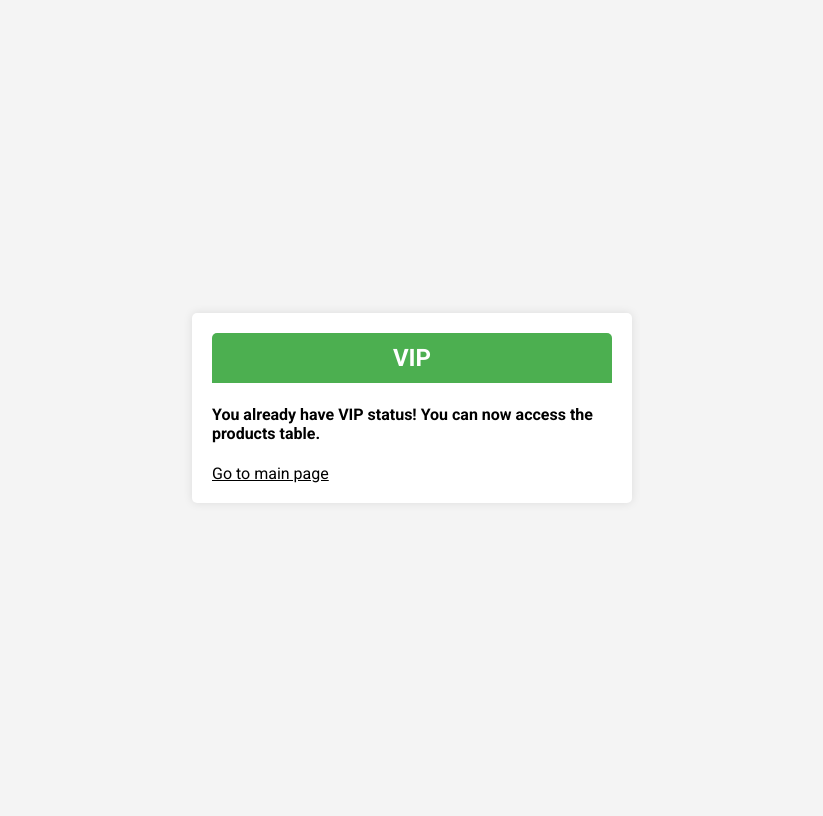
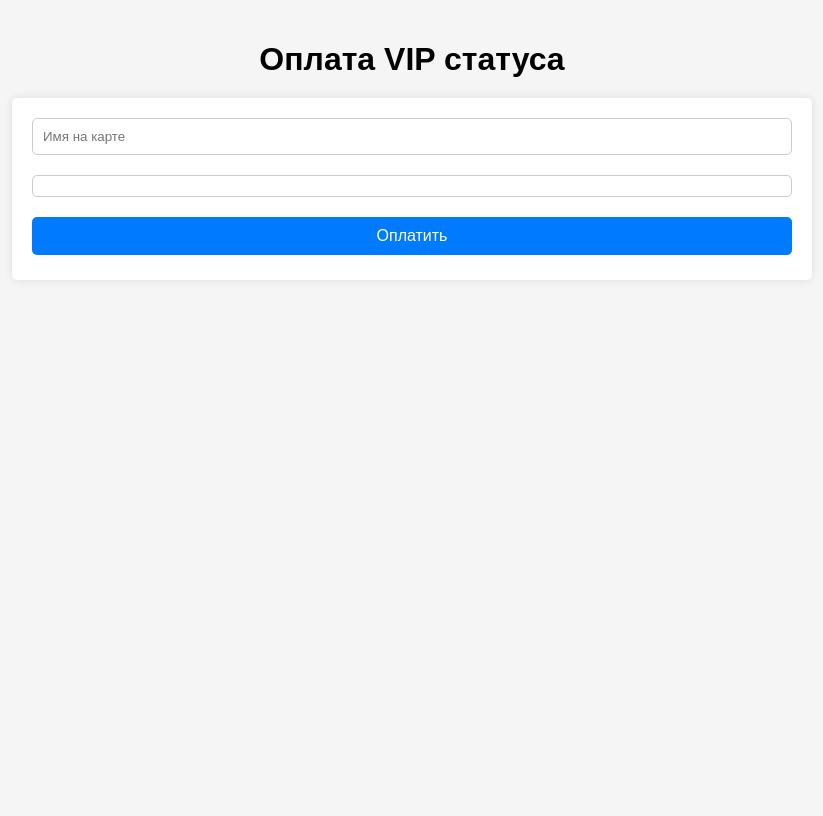
Before and after one commit to ayhandev/SeafoodsSite, a Django app: page /buy_vip/ in a window 1280 px wide. Shown: the whole page, without its empty margins (228-1051 px from the left). After the commit the page ends 255 px from the top, so only its background shows below. Run offline with Django 5.2, Linux system fonts and the light colour scheme; a user stored in the database is signed in; data comes from the database, SQL or seed files in the repository; both versions use the stored data as it was after the commit; some libraries are stand-ins or nearby versions.

Commit message:
Visa and Mastercard payment

```diff
--- a/more/models.py
+++ b/more/models.py
@@ -20,6 +20,8 @@
     def __str__(self):
         return self.email
 
+class VisitCounter(models.Model):
+    count = models.PositiveIntegerField(default=0)
 
 
 class Product(models.Model):
--- a/more/templates/buy_vip.html
+++ b/more/templates/buy_vip.html
@@ -1,94 +1,137 @@
-{% load static %}
-
 <!DOCTYPE html>
 <html lang="en">
 <head>
     <meta charset="UTF-8">
     <meta name="viewport" content="width=device-width, initial-scale=1.0">
-        <title>Buy VIP Status</title>
-        <link rel="stylesheet" href="https://fonts.googleapis.com/css?family=Roboto:300,400,500,700&display=swap">
+    <title>Оформление заказа</title>
+    <script src="https://js.stripe.com/v3/"></script>
     <style>
         body {
-                display: flex;
-                justify-content: center;
-                align-items: center;
-                height: 100vh;
-                background-color: #f4f4f4;
-                font-family: 'Roboto', sans-serif;
+            font-family: Arial, sans-serif;
+            margin: 0;
+            padding: 0;
+            background-color: #f5f5f5;
         }
-            .form-container {
-                max-width: 400px;
-                width: 100%;
+        .container {
+            max-width: 800px;
+            margin: 0 auto;
+            padding: 20px;
+        }
+        h1 {
+            text-align: center;
+            margin-bottom: 20px;
+        }
+        #payment-form {
+            background-color: #fff;
             padding: 20px;
             border-radius: 5px;
             box-shadow: 0 0 10px rgba(0, 0, 0, 0.1);
-                background-color: #fff;
         }
-            .vip-badge {
-                display: flex;
-                justify-content: center;
-                align-items: center;
-                height: 50px;
-                background-color: #4caf50;
-                color: #fff;
-                border-radius: 5px 5px 0 0;
+        #card-element {
             margin-bottom: 20px;
+            border: 1px solid #ccc;
+            padding: 10px;
+            border-radius: 5px;
         }
-            .vip-badge span {
-                font-size: 24px;
-                font-weight: bold;
+        #card-holder-name {
+            width: 100%;
+            margin-bottom: 20px;
+            padding: 10px;
+            border: 1px solid #ccc;
+            border-radius: 5px;
+            box-sizing: border-box;
         }
-            .form-group {
-                margin-bottom: 15px;
-            }
-            label {
-                font-weight: bold;
-            }
-            .btn-primary {
+        #payment-form button {
+            display: block;
             width: 100%;
-                background-color: #4caf50;
+            padding: 10px;
+            background-color: #007bff;
             color: #fff;
             border: none;
-                border-radius: 3px;
-                padding: 10px;
+            border-radius: 5px;
             cursor: pointer;
-                transition: background-color 0.3s ease;
+            font-size: 16px;
         }
-            .btn-primary:hover {
-                background-color: #45a049;
+        #payment-form button:hover {
+            background-color: #0056b3;
+        }
+        .error-message {
+            color: red;
+            margin-top: 5px;
         }
     </style>
 </head>
 <body>
-        <div class="form-container">
-            <div class="vip-badge">
-                <span>VIP</span>
-            </div>
-            {% if user.is_authenticated %}
-            {% if user.vipstatus.is_vip %}
-            <div class="mt-5">
-                <h4 class="to">You already have VIP status! You can now access the products table.</h4>
-                <a style="color: black;" href="{% url 'more:home' %}">Go to main page</a>
-            </div>
+    <div class="container">
+        <h1>Оплата VIP статуса</h1>
+        {% if is_vip %}
+        <p>Вы уже имеете VIP статус.</p>
         {% else %}
-            <form method="post" action="{% url 'more:buy_vip' %}">
+        <form id="payment-form" method="POST">
             {% csrf_token %}
-                <div class="form-group">
-                    <label for="email">Email:</label>
-                    <input type="email" id="email" name="email" class="form-control" required>
-                </div>
-                <div class="form-group">
-                    <label for="name">Name:</label>
-                    <input type="text" id="name" name="name" class="form-control" required>
-                </div>
-                <button type="submit" class="btn btn-primary">Buy VIP Status</button>
+            <input type="text" id="card-holder-name" placeholder="Имя на карте">
+            <div id="card-element"></div>
+            <button type="submit">Оплатить</button>
+            <div id="error-message" class="error-message"></div>
         </form>
-            {% endif %}
-            {% else %}
-            <div class="mt-5">
-                <h4 class="to">Please login to buy VIP status and access the products table.</h4>
+        <div id="payment-success" style="display: none; color: green;">
+            Платеж успешно завершен.
         </div>
         {% endif %}
     </div>
+    <script>
+
+
+        var stripe = Stripe('pk_test_51P0rcvCJep2a4ZXzbwq2lkfoJxbY2JeX3frkUR6320fXj8znMUhv91CRoJpHMWZBDY4xAj3AqOIxwukqhxKcbEkc00BCiq6FuD');
+        var elements = stripe.elements();
+        var cardElement = elements.create('card');
+        cardElement.mount('#card-element');
+        var form = document.getElementById('payment-form');
+        var errorMessage = document.getElementById('error-message');
+        var paymentSuccess = document.getElementById('payment-success');
+
+        form.addEventListener('submit', function(event) {
+            errorMessage.textContent = '';
+            var cardHolderName = document.getElementById('card-holder-name').value;
+
+            if (!cardHolderName) {
+                errorMessage.textContent = 'Введите имя на карте.';
+                event.preventDefault();
+                return;
+            }
+
+            event.preventDefault();
+            stripe.createToken(cardElement).then(function(result) {
+                if (result.error) {
+                    console.log(result.error.message);
+                    errorMessage.textContent = result.error.message;
+                } else {
+                    var token = result.token.id;
+                    fetch('/process_payment/', {
+                        method: 'POST',
+                        headers: {'Content-Type': 'application/json'},
+                        body: JSON.stringify({stripeToken: token})
+                    })
+                    .then(function(response) {
+                        return response.json();
+                    })
+                    .then(function(data) {
+                        paymentSuccess.style.display = 'block';
+                        window.location.href = '/success/';
+                    })
+                    .catch(function(error) {
+                        console.error('Error:', error);
+                        errorMessage.textContent = 'Произошла ошибка при обработке запроса.';
+                    });
+                }
+            }).catch(function(error) {
+                console.error('Error:', error);
+                errorMessage.textContent = 'Произошла ошибка при обработке запроса.';
+            });
+
+        });
+    </script>
+
+
 </body>
 </html>
--- a/more/urls.py
+++ b/more/urls.py
@@ -18,6 +18,8 @@
     path('product/<int:product_id>/', views.view_product, name='view_product'),
     path('log/', views.log, name='log'),
     path('buy_vip/', views.buy_vip, name='buy_vip'),
+    path('process_payment/', views.process_payment, name='process_payment'),
+    path('success/', views.success_view, name='success_view'),
     path('profile', views.profile_view, name="profile")
 
    ]
--- a/more/views.py
+++ b/more/views.py
@@ -1,4 +1,12 @@
 import smtpd
+import smtplib
+from email.mime.text import MIMEText
+from email.mime.multipart import MIMEMultipart
+from django.core.mail import send_mail
+from django.http import HttpResponseRedirect
+from django.conf import settings
+from .forms import FormsRegisterForm
+import ssl
 from django.shortcuts import render
 from django.http import HttpResponse
 from django.core.mail import EmailMessage
@@ -10,10 +18,17 @@
 from django.core.mail import send_mail
 from django.conf import settings
 from django.core.mail import send_mail
+from django.http import JsonResponse
+from django.contrib.auth.decorators import login_required
+from django.views.decorators.csrf import csrf_exempt
+from django.conf import settings
+import stripe
+from .models import VIPStatus
 from django.conf import settings
 from django.db.models import Sum, Count
 from .models import VIPStatus
 import ssl
+
 
 def home(request):
     reviews = Review.objects.all()
@@ -86,14 +101,7 @@
 
 
 
-import smtplib
-from email.mime.text import MIMEText
-from email.mime.multipart import MIMEMultipart
-from django.core.mail import send_mail
-from django.http import HttpResponseRedirect
-from django.conf import settings
-from .forms import FormsRegisterForm
-import ssl
+
 
 def submit_form(request):
     if request.method == 'POST':
@@ -200,57 +208,91 @@
 
 
 
-# from django.contrib.auth.decorators import login_required
-# from django.shortcuts import render, redirect
-# from django.core.mail import send_mail
-# from .models import VIPStatus
 
-# from django.contrib.auth.decorators import login_required
-# from django.shortcuts import render, redirect
-# from django.core.mail import send_mail
-# from .models import VIPStatus
-
-# @login_required
-# def buy_vip(request):
-#     if request.method == 'POST':
-#         user = request.user
-#         vip_status, created = VIPStatus.objects.get_or_create(user=user)
-#         vip_status.is_vip = True
-#         vip_status.save()
-
-#         subject = 'Уведомление о покупке VIP-статуса'
-#         message = f'{user.username} ({user.email}) купил VIP-статус.'
-#         recipient_list = ['jumanyyazowayhan32@gmail.com']  # Замените на ваш адрес электронной почты
-
-#         send_mail(subject, message, 'jumanyyazowayhan32@gmail.com', recipient_list, fail_silently=False)
-
-#         return redirect('/')
-
-#     return render(request, 'buy_vip.html')
+@login_required
+def buy_vip(request):
+    user = request.user
+    vip_status, created = VIPStatus.objects.get_or_create(user=user)
+    vip_status.is_vip = True
+    vip_status.save()
 
 
+    return render(request, 'buy_vip.html')
+
+from django.shortcuts import render, redirect
+from django.http import JsonResponse
+from django.urls import reverse
+from django.conf import settings
+from django.views.decorators.csrf import csrf_exempt
+import stripe
+from .models import VIPStatus
+
+stripe.api_key = settings.STRIPE_SECRET_KEY
+
+@csrf_exempt
+def process_payment(request):
+    if request.method == 'POST':
+        token = request.POST.get('stripeToken')
+        amount = 1000
+
+        if not token:
+            return JsonResponse({'error': 'Invalid token'})
+
+        try:
+            # Создание чека
+            checkout_session = stripe.checkout.Session.create(
+                payment_method_types=['card'],
+                line_items=[
+                    {
+                        'price_data': {
+                            'currency': 'usd',
+                            'product_data': {
+                                'name': 'VIP статус',
+                            },
+                            'unit_amount': amount * 100,  # Сумма в центах
+                        },
+                        'quantity': 1,
+                    },
+                ],
+                mode='payment',
+                success_url=request.build_absolute_uri(reverse('success_view')) + '?session_id={CHECKOUT_SESSION_ID}',  # URL для успешной оплаты
+                cancel_url=request.build_absolute_uri(reverse('profile')),  # URL для отмены оплаты
+            )
+
+            return JsonResponse({'sessionId': checkout_session['id']})
+
+        except Exception as e:
+            return JsonResponse({'error': str(e)}, status=400)
+
+    return JsonResponse({'error': 'Invalid request'})
 
 
-from django.contrib.auth.decorators import login_required
-from django.shortcuts import render, redirect
-from .models import VIPStatus  # Подставьте правильный импорт вашей модели VIPStatus
+from django.shortcuts import render, redirect, reverse
+from django.http import JsonResponse
+from django.http import HttpResponseForbidden
+from .models import VisitCounter
 
-@login_required  # Декоратор, требующий аутентификации пользователя
-def buy_vip(request):
-    if request.method == 'POST':
-        # Получаем текущего пользователя
-        user = request.user
+@login_required
+def success_view(request):
+    # Получаем текущего пользователя
+    user = request.user
 
-        # Получаем или создаем объект VIPStatus для текущего пользователя
-        vip_status, created = VIPStatus.objects.get_or_create(user=user)
+    # Проверяем параметр 'success' из GET-запроса для определения успешности платежа
+    success = request.GET.get('success')
+        # Обновляем запись VIPStatus для пользователя, если платеж успешен
+    vip_status, created = VIPStatus.objects.get_or_create(user=user)
+    vip_status.is_vip = True
+    vip_status.save()
 
-        # Обновляем статус на VIP
-        vip_status.is_vip = True
-        vip_status.save()
+        # Увеличиваем счетчик посещений только при успешной оплате
+    visit_counter, created = VisitCounter.objects.get_or_create(id=1)
+    visit_counter.count += 1
+    visit_counter.save()
 
-        return redirect('/')
-
-    return render(request, 'buy_vip.html')
+    return render(request, 'success.html', {
+        'visit_count': visit_counter.count,
+        'is_vip': vip_status.is_vip,
+    })
 
 
 
```
Also changed, not shown: config/settings.py (+21 -2 lines), more/templates/base.html (+13 -1 lines), more/templates/home.html (+13 -1 lines), more/templates/success.html (added, +62 -0 lines), db.sqlite3, media/media/crab_Dcilc5E.png (added), more/migrations/0031_visitcounter.py (added). Lines whose indentation alone changed are shown as unchanged.
